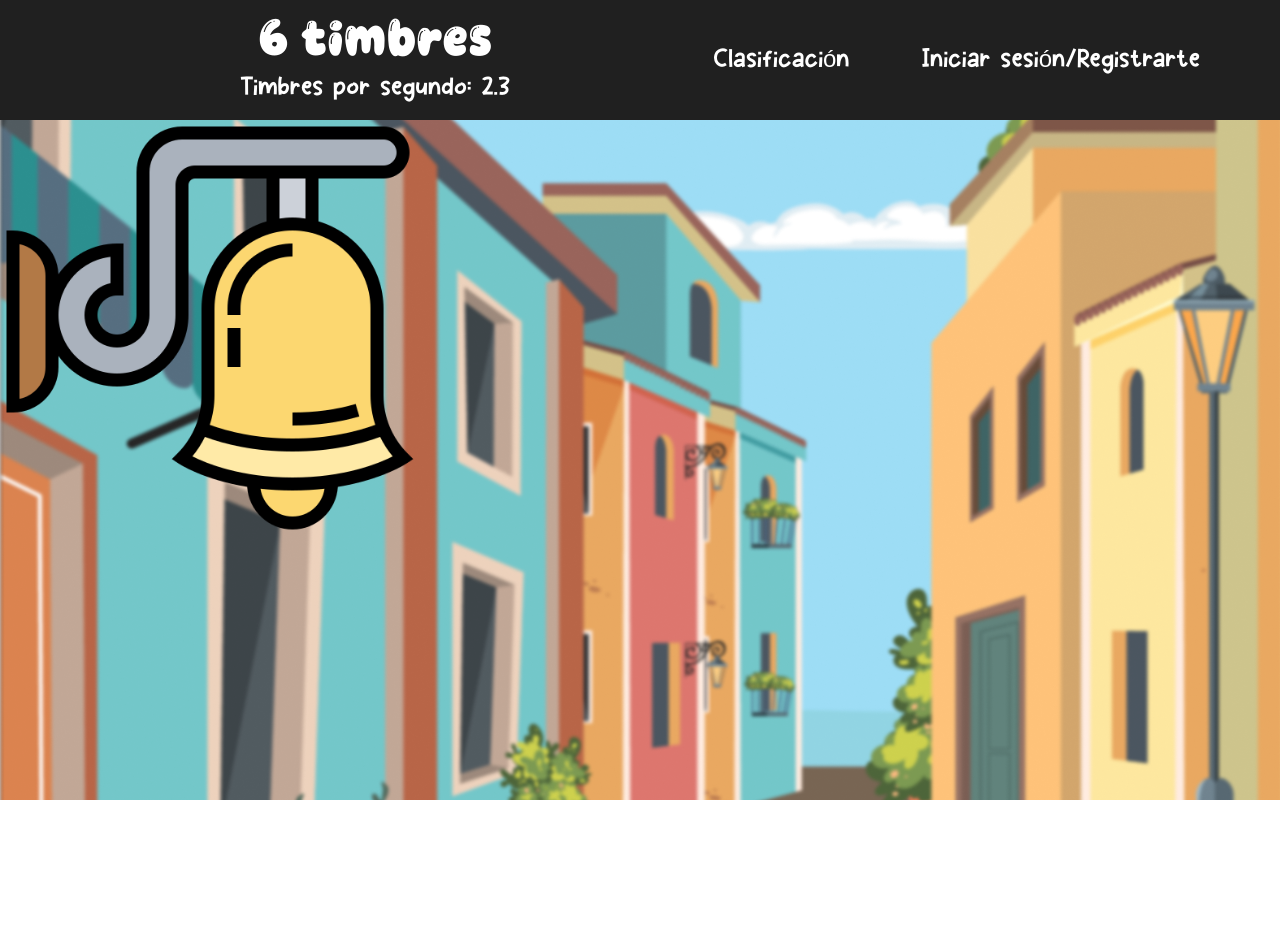
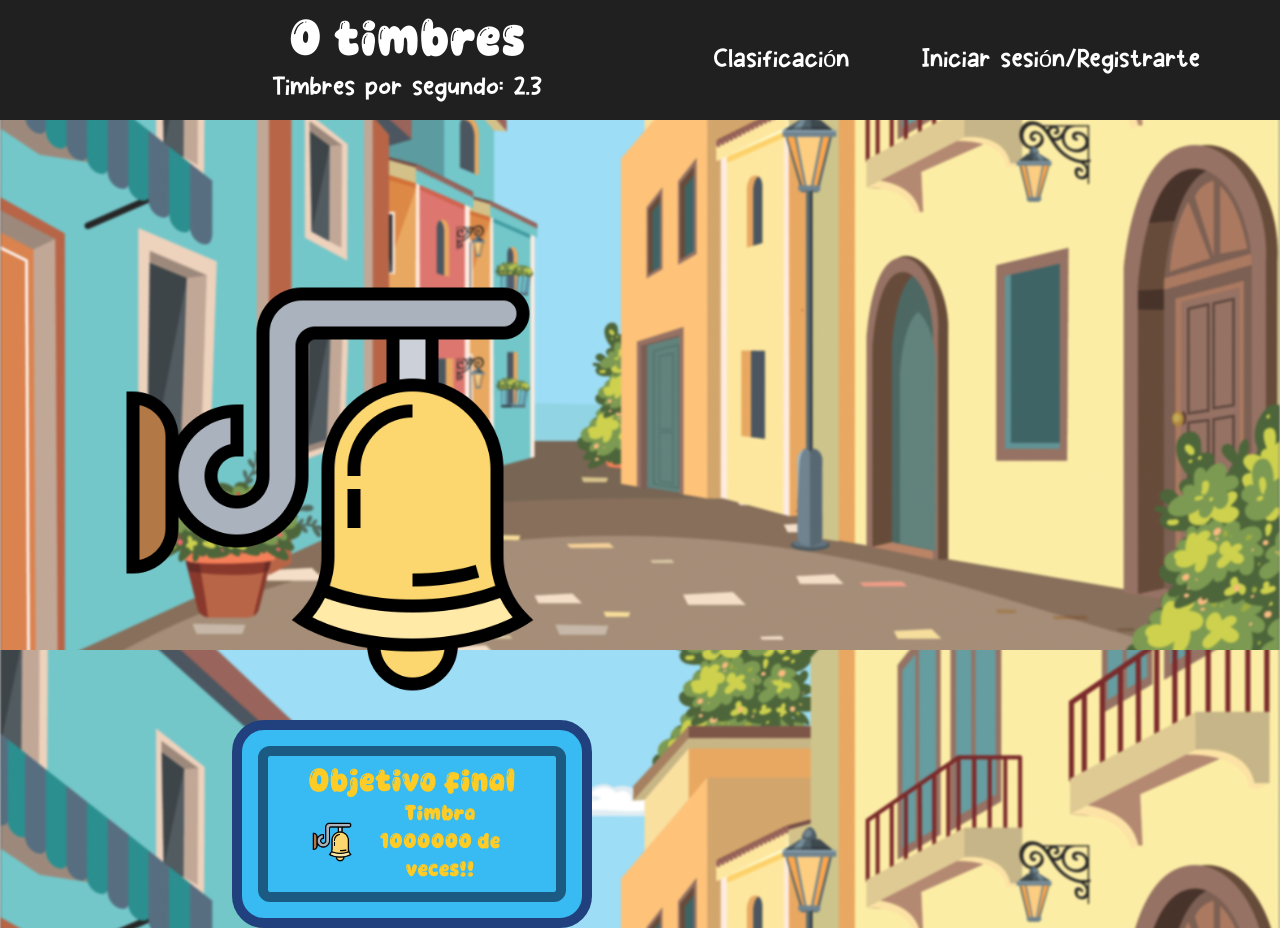
Before and after one commit to MiguelAngelMateos/doorbell_clicker, a React (Vite) app in the folder frontend/: page / in a window 1280 px wide. Before the commit the page ends 800 px from the top, so only its background shows below. Built offline with nearby package versions, Linux system fonts and the light colour scheme.

Commit message:
tarjeta de final y contador funcionando, se guarda el contador en el localStorage

```diff
--- a/frontend/src/App.jsx
+++ b/frontend/src/App.jsx
@@ -1,16 +1,31 @@
-import { useState } from 'react'
+import { useState, useEffect } from 'react'
 import reactLogo from './assets/react.svg'
 import viteLogo from '/vite.svg'
 import './App.css'
-import Header from './components/Header'
+import { Header, Objective } from './components';
+
 import doorbell from './assets/icons/doorbell.png'
 
 function App() {
+  const [count, setCount] = useState(() => {
+    const savedCount = localStorage.getItem('count');
+    return savedCount ? parseInt(savedCount, 10) : 0;
+  });
+
+  useEffect(() => {
+    localStorage.setItem('count', count);
+  }, [count]);
 
   return (
     <>
-      <Header />
-      <img src={doorbell} alt="Doorbell" className=" h-104 w-auto  absolute" />
+      <Header count={count} />
+      <button onClick={() => setCount(count + 1)}>
+        <img src={doorbell} alt="Doorbell" className=" h-104 w-auto absolute mt-36 ml-30" />
+      </button>
+      <Objective
+        title="Objetivo final"
+        content="Timbra 1000000 de veces!!"
+      />
     </>
   )
 }
--- a/frontend/src/components/Header.jsx
+++ b/frontend/src/components/Header.jsx
@@ -1,8 +1,8 @@
-function Header() {
+function Header({ count }) {
     return (
         <header className="bg-[#202020] flex flex-row py-4 justify-between items-center">
-            <div className="flex flex-col gap-2 text-center ml-60">
-                <h1 className="text-5xl bubble-text">6 timbres</h1>
+            <div className="flex flex-col gap-2 text-center ml-68">
+                <h1 className="text-5xl bubble-text">{count} timbres</h1>
                 <span className="text-2xl">Timbres por segundo: 2.3</span>
             </div>
             <div className="flex mr-20 gap-18 text-2xl">
--- /dev/null
+++ b/frontend/src/components/Objective.jsx
@@ -0,0 +1,17 @@
+import doorbell from '../assets/icons/doorbell.png'
+
+function Objective({title, content}) {
+    return (
+        <div className="inline-block bg-[#38BAF2] rounded-4xl p-4 absolute mt-150 ml-58 border-[#20417E] border-10 max-w-90 max-h-60">
+            <div className="bubble-text text-[#FFCC26] flex flex-col items-center py-2 border-10 border-[#1B5A82] rounded-xl">
+                <span className="text-3xl">{title}</span>
+                <div className="flex items-center gap-4  justify-center">
+                    <img src={doorbell} alt="Card doorbell" className="w-10 h-auto" />
+                    <p className="text-xl text-center w-1/2">{content}</p>
+                </div>
+            </div>
+        </div>
+    )
+}
+
+export default Objective;
--- /dev/null
+++ b/frontend/src/components/index.js
@@ -0,0 +1,2 @@
+export { default as Header } from './Header';
+export { default as Objective } from './Objective';
--- a/frontend/src/index.css
+++ b/frontend/src/index.css
@@ -2,6 +2,8 @@
 
 body {
   background-image: url("/images/wallpaper.png");
+  background-size: cover;
+  background-position: center -70px;
   font-family: 'Secret Thief', sans-serif;
   color: white;
   max-height: 100vh;
```
